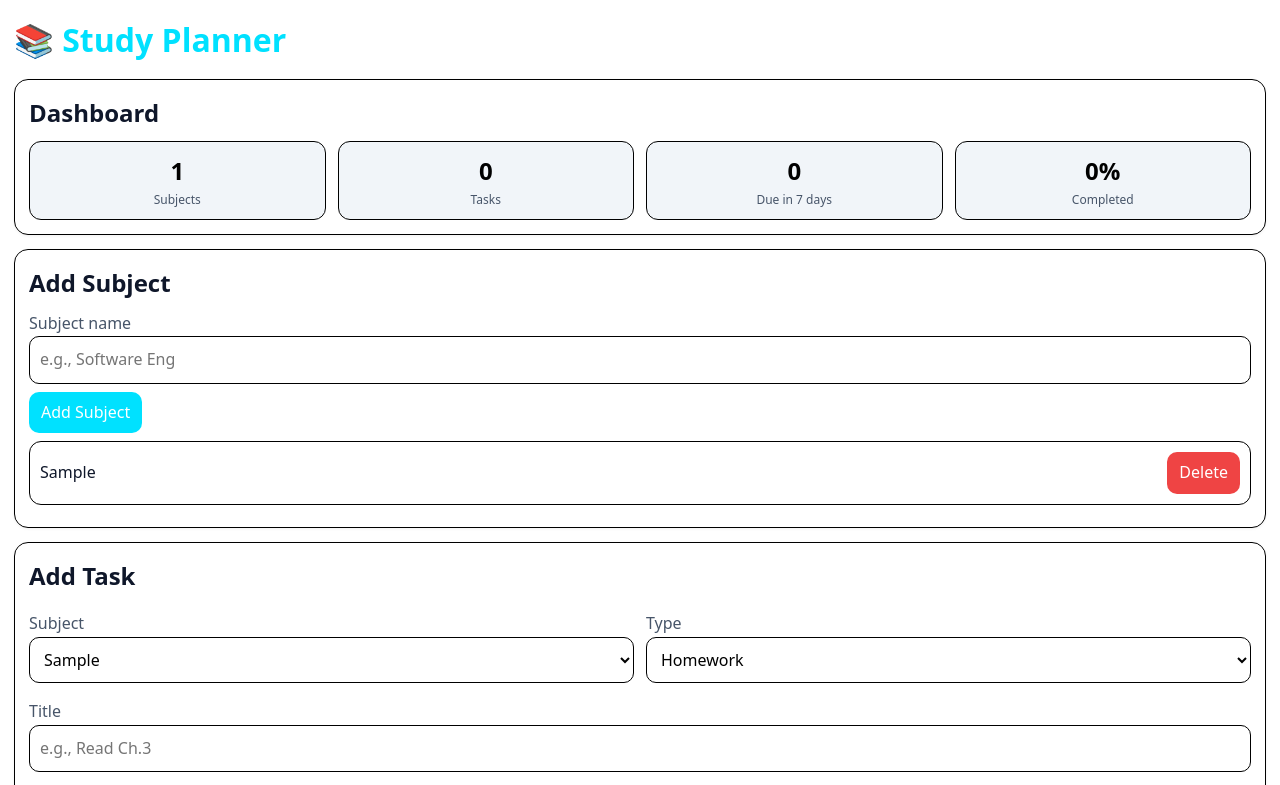
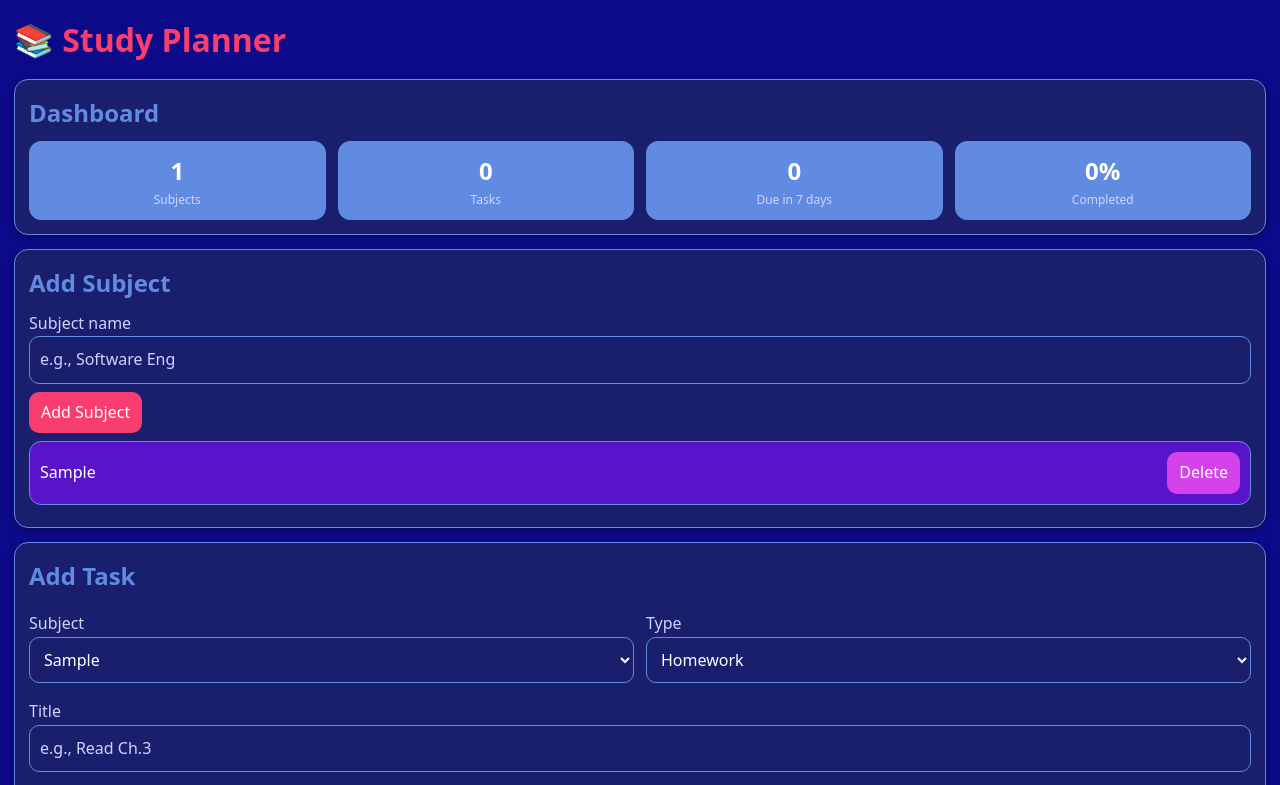
Before and after one commit to Spedmington/Study-Planner, a plain HTML site: page Study Planner/index.html in a window 1280 px wide. Both pictures are taken after typing "Sample" into the empty fields and a click on the button "Add Subject". Shown: the top 785 px of the page. Drawn offline with Linux system fonts and the light colour scheme.

Commit message:
zip commit

```diff
--- a/Study Planner/index.html
+++ b/Study Planner/index.html
@@ -2,10 +2,11 @@
 <html lang="en">
 <head>
   <meta charset="UTF-8" />
-        <meta name="viewport" content="width=device-width, initial=1" />
+  <meta name="viewport" content="width=device-width, initial-scale=1" />
   <title>Study Planner (PWA)</title>
   <link rel="manifest" href="manifest.webmanifest">
   <meta name="theme-color" content="#e90eb2" />
+  <link rel="icon" type="image/png" href="Images/bookfavi.png" />
   <link rel="stylesheet" href="style.css" />
 </head>
 <body>
@@ -20,9 +21,10 @@
       <div class="stat"><div class="num" id="statSubjects">0</div><div class="label">Subjects</div></div>
       <div class="stat"><div class="num" id="statTasks">0</div><div class="label">Tasks</div></div>
       <div class="stat"><div class="num" id="statDueSoon">0</div><div class="label">Due in 7 days</div></div>
-                <div class="stat"><div class="num" id="statDonePct">0</div><div class="label">Completed</div></div>
+      <div class="stat"><div class="num" id="statDonePct">0%</div><div class="label">Completed</div></div>
     </div>
   </section>
+
   <main>
     <section class="card">
       <h2>Add Subject</h2>
@@ -35,6 +37,7 @@
       </form>
       <ul id="subjectList"></ul>
     </section>
+
     <section class="card">
       <h2>Add Task</h2>
       <form id="taskForm">
@@ -45,7 +48,7 @@
           </label>
           <label>
             Type
-                            <select id="taskTask" required>
+            <select id="taskType" required>
               <option>Homework</option>
               <option>Assessment</option>
               <option>Study</option>
@@ -65,7 +68,7 @@
             Mark done now?
             <select id="taskDone">
               <option value="false" selected>No</option>
-                                <option value="true" >Yes</option>
+              <option value="true">Yes</option>
             </select>
           </label>
         </div>
@@ -80,12 +83,13 @@
       <ul id="taskList"></ul>
     </section>
   </main>
-        <footer>Offline-ready | Data saved on this device</footer>
+
+  <footer>Offline-ready • Data saved on this device</footer>
 
   <script src="app.js" defer></script>
   <script>
-            if ('serviceWorker' in navigator){
-                window.addEventListener('load',() => navigator.serviceWorker.register('service-worker.js'));
+    if ('serviceWorker' in navigator) {
+      window.addEventListener('load', () => navigator.serviceWorker.register('service-worker.js'));
     }
   </script>
 </body>
--- a/Study Planner/style.css
+++ b/Study Planner/style.css
@@ -1,41 +1,145 @@
+/* Base setup */
 * { box-sizing: border-box; }
-:root{
-  --accent:#00e1ff; --bg:#ffffff; --text:#0f172a;
-  --muted:#475569; --radius:14px; --space:14px; --border:#000000;
+:root {
+  --accent-pink: #FA3D6F;
+  --accent-magenta: #D343E9;
+  --accent-purple: #5814C8;
+  --accent-blue: #618BE0;
+  --bg: #0D0A8A;       /* deep navy background */
+  --surface: #1a1f6d;  /* softened surface tone */
+  --text: #ffffff;
+  --muted: #cfd3ff;
+  --radius: 14px;
+  --space: 14px;
+  --border: #618BE0;
 }
-html,body{margin:0;}
-body{
+html, body { margin: 0; }
+body {
   font-family: system-ui, -apple-system, Segoe UI, Roboto, Arial, sans-serif;
-  background:var(--bg); color:var(--text); line-height:1.6; padding: var(--space);
+  background: var(--bg);
+  color: var(--text);
+  line-height: 1.6;
+  padding: var(--space);
 }
-header{ display:flex; align-items:center; gap:12px; margin-bottom:var(--space); }
-h1{ color:var(--accent); margin:0; }
-h2{ margin:0 0 8px; }
-button, select, input{ font: inherit; }
-button{
-  background:var(--accent); color:#ffffff; border:none; border-radius:10px; padding:8px 12px; cursor:pointer;
+
+/* Headers */
+header {
+  display: flex;
+  align-items: center;
+  gap: 12px;
+  margin-bottom: var(--space);
 }
-button:focus-visible{ outline:3px solid #0369a1; outline-offset:2px; }
-.card{
-  background:#fff; border:1px solid var(--border); border-radius:var(--radius);
-  padding:var(--space); margin-bottom:var(--space); box-shadow:0 1px 3px rgba(0,0,0,.06);
+h1 { color: var(--accent-pink); margin: 0; }
+h2 { margin: 0 0 8px; color: var(--accent-blue); }
+
+/* Buttons */
+button, select, input { font: inherit; }
+button {
+  background: var(--accent-pink);
+  color: #fff;
+  border: none;
+  border-radius: 10px;
+  padding: 8px 12px;
+  cursor: pointer;
+  transition: background 0.2s;
 }
-label{ display:block; margin:8px 0; color:var(--muted); }
-input, select{ width:100%; padding:10px; border:1px solid var(--border); border-radius:10px; background:#fff; }
-ul{ list-style:none; padding:0; margin:8px 0 0; }
-li{
-  border:1px solid var(--border); border-radius:12px; padding:10px; margin-bottom:8px; background:#fff;
-  display:flex; justify-content:space-between; align-items:center; gap:8px; flex-wrap:wrap;
+button:hover { background: var(--accent-magenta); }
+button:focus-visible {
+  outline: 3px solid var(--accent-blue);
+  outline-offset: 2px;
 }
-.badge{ background:var(--accent); color:#fff; padding:2px 8px; border-radius:999px; font-size:12px; }
-.meta{ color:var(--muted); font-size:12px; }
-footer{ margin-top:12px; color:var(--muted); font-size:12px; text-align:center; }
-.toolbar{ margin:8px 0; }
-.remove{ background:#ef4444; }
-.grid2{ display:grid; grid-template-columns: repeat(auto-fit, minmax(220px, 1fr)); gap:12px; }
+button.remove { background: var(--accent-magenta); }
+
+/* Inputs */
+input, select {
+  width: 100%;
+  padding: 10px;
+  border: 1px solid var(--border);
+  border-radius: 10px;
+  background: var(--surface);
+  color: var(--text);
+}
+input::placeholder { color: var(--muted); }
+
+/* Cards */
+.card {
+  background: var(--surface);
+  border: 1px solid var(--border);
+  border-radius: var(--radius);
+  padding: var(--space);
+  margin-bottom: var(--space);
+  box-shadow: 0 2px 6px rgba(0,0,0,.4);
+}
+label { display: block; margin: 8px 0; color: var(--muted); }
+
+/* Lists */
+ul { list-style: none; padding: 0; margin: 8px 0 0; }
+li {
+  border: 1px solid var(--border);
+  border-radius: 12px;
+  padding: 10px;
+  margin-bottom: 8px;
+  background: var(--accent-purple);
+  color: #fff;
+  display: flex;
+  justify-content: space-between;
+  align-items: center;
+  gap: 8px;
+  flex-wrap: wrap;
+}
+.badge {
+  background: var(--accent-pink);
+  color: #fff;
+  padding: 2px 8px;
+  border-radius: 999px;
+  font-size: 12px;
+}
+.meta { color: var(--muted); font-size: 12px; }
+
+/* Footer */
+footer {
+  margin-top: 12px;
+  color: var(--muted);
+  font-size: 12px;
+  text-align: center;
+}
+
+/* Layout helpers */
+.toolbar { margin: 8px 0; }
+.grid2 {
+  display: grid;
+  grid-template-columns: repeat(auto-fit, minmax(220px, 1fr));
+  gap: 12px;
+}
 
 /* Dashboard */
-.dashboard .stats{ display:grid; grid-template-columns: repeat(auto-fit, minmax(120px, 1fr)); gap:12px; }
-.stat{ background:#f1f5f9; border:1px solid var(--border); border-radius:12px; padding:10px; text-align:center; }
-.stat .num{ font-size:24px; font-weight:700; color:#000000; }
-.stat .label{ font-size:12px; color:var(--muted); }
+.dashboard .stats {
+  display: grid;
+  grid-template-columns: repeat(auto-fit, minmax(120px, 1fr));
+  gap: 12px;
+}
+.stat {
+  background: var(--accent-blue);
+  border: 1px solid var(--border);
+  border-radius: 12px;
+  padding: 10px;
+  text-align: center;
+  color: #fff;
+}
+.stat .num { font-size: 24px; font-weight: 700; }
+.stat .label { font-size: 12px; color: var(--muted); }
+
+/* Dropdowns */
+select, option {
+  color: var(--text);
+  background: var(--surface);
+}
+
+/* Date inputs */
+input[type="date"] {
+  color: var(--text);
+  background: var(--surface);
+}
+input[type="date"]::-webkit-calendar-picker-indicator {
+  filter: invert(1);
+}
```
Also changed, not shown: Study Planner/Images/bookfavi.png (added). Lines whose indentation alone changed are shown as unchanged.
